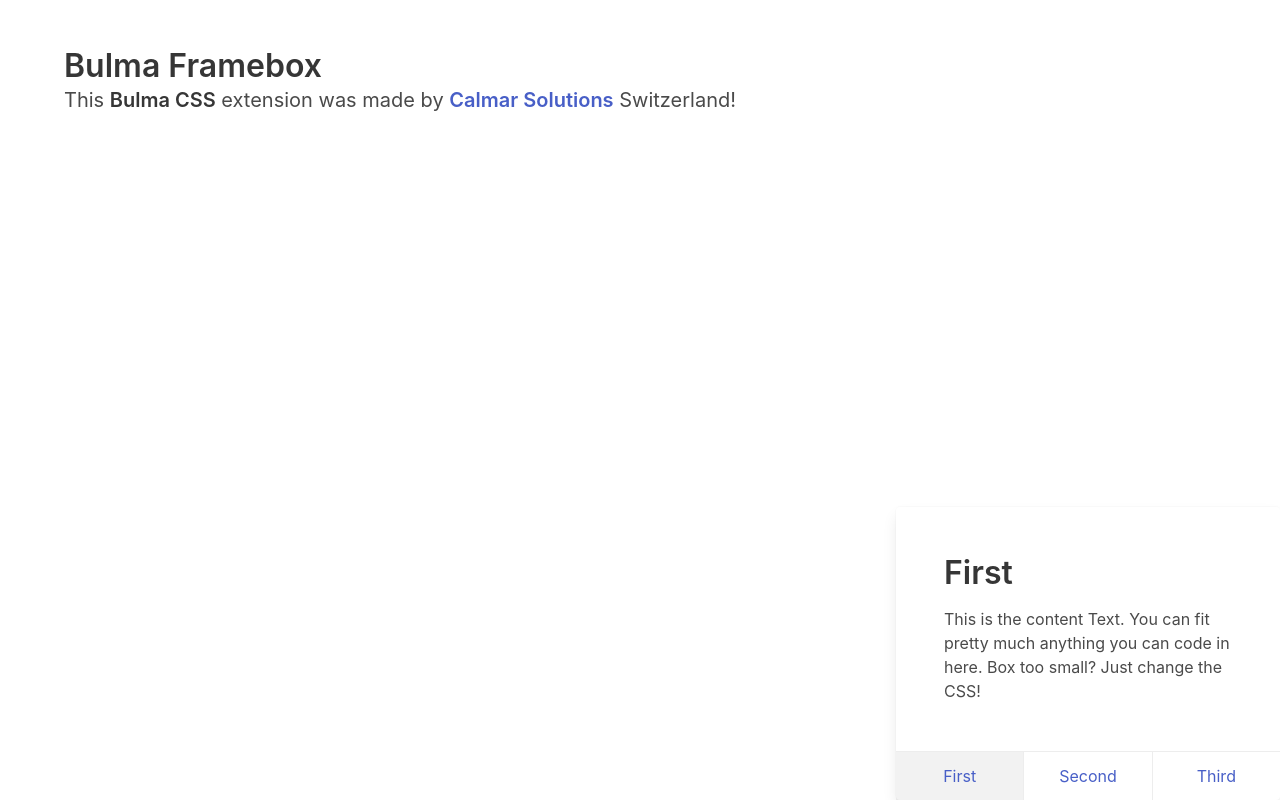
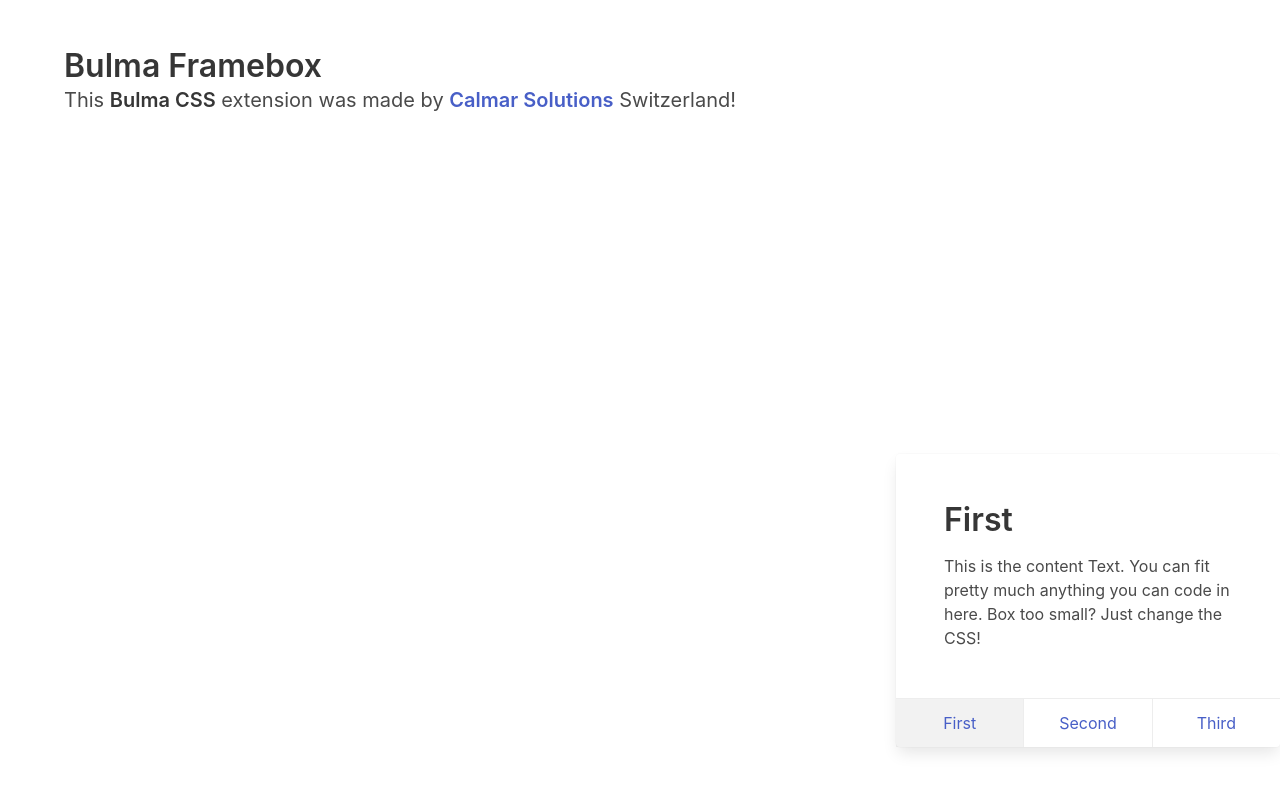
Before and after one commit to frizzant/bulma-framebox, a website: page index.html in a window 1280 px wide. Drawn offline with nearby package versions, Linux system fonts and the light colour scheme; files that its build step writes are made by us from their sources.

Commit message:
+ added framebox.js to the base.twig

```diff
--- a/custom.scss
+++ b/custom.scss
@@ -5,7 +5,7 @@
   width: 30%;
   //max-width: 500px;
   right: 0;
-  bottom: 0;
+  bottom: 53px;
 
   section {margin-bottom: 0!important;}
   .framebox-item {
```
